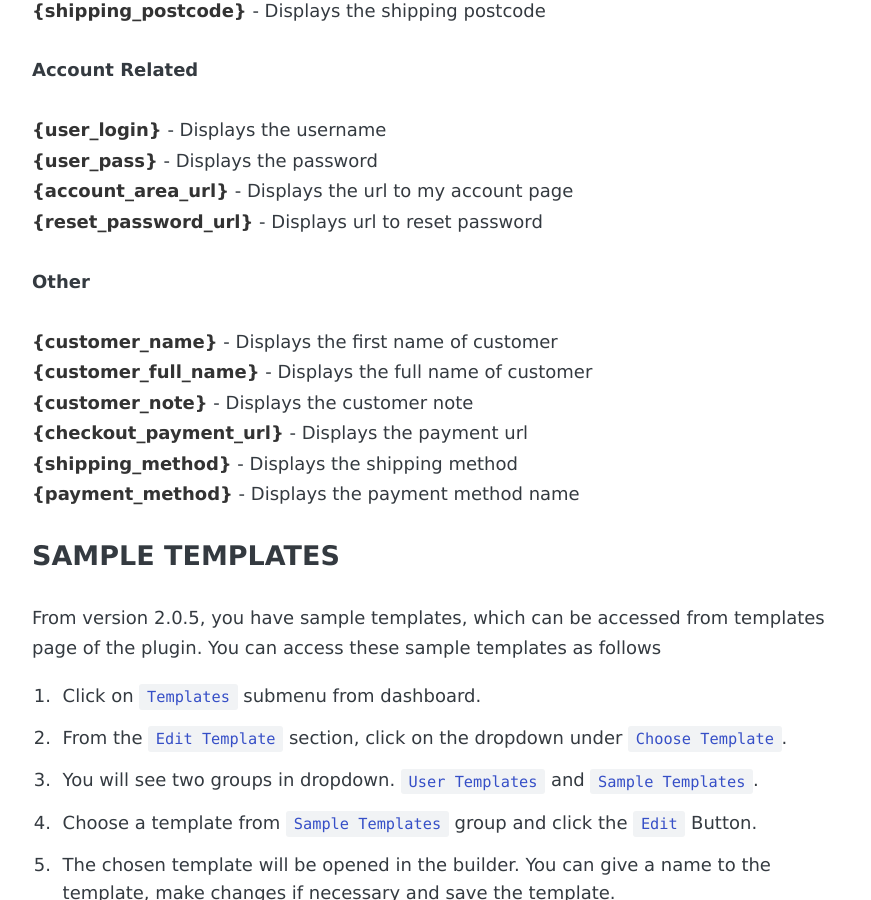
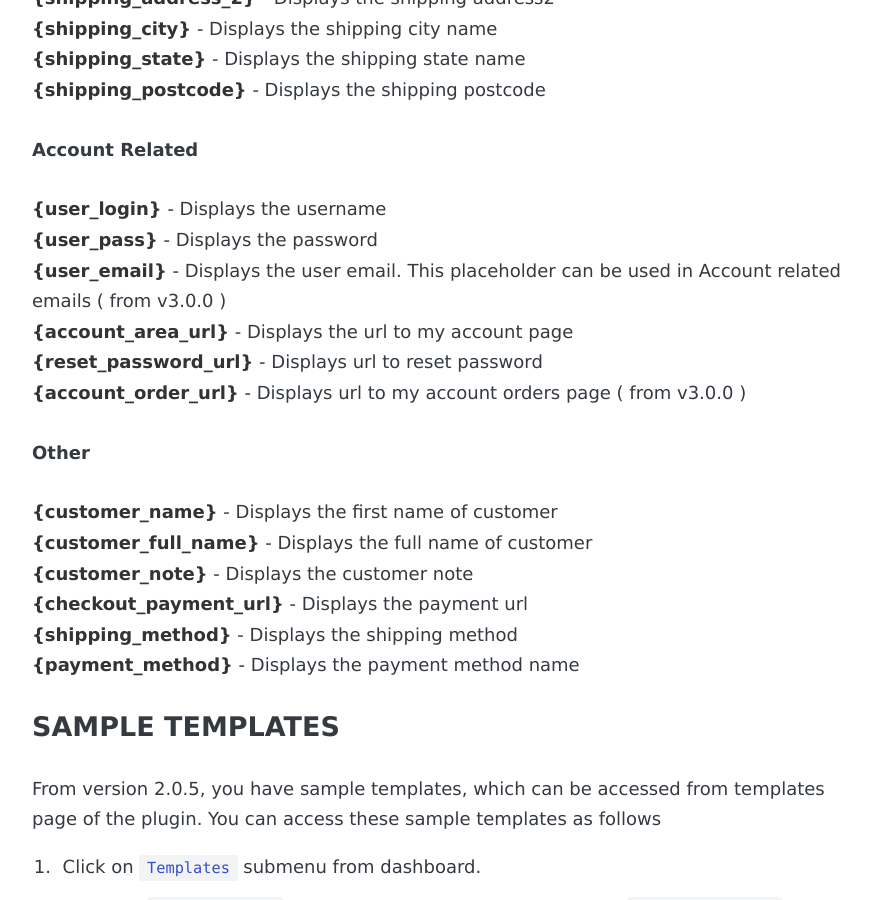
Before and after one commit to Themehigh/themehigh.github.io, a Jekyll site: the page built from _posts/2019-11-01-email-customizer-knowledge-base.markdown, in a window 1280 px wide and 900 px high, scrolled down 7792 px. Shown: the whole window, without its empty margins (194-1065 px from the left). Built offline with Jekyll 4.4.1, drawn with Linux system fonts in a browser that asks for light colours; some web fonts are replaced; comment, search, counter and statistics services are not loaded; some of the changed text lies outside the part shown.

Commit message:
wecm v3.0.0 placeholders
wecm v3.0.0 placeholders update

```diff
--- a/_posts/2019-11-01-email-customizer-knowledge-base.markdown
+++ b/_posts/2019-11-01-email-customizer-knowledge-base.markdown
@@ -157,6 +157,8 @@ The available placeholders are
 **{th_account_area_url}**		-  Displays the url to my account page
 **{th_reset_password_url}**   	-  Displays url to reset password
 
+The above placeholders can be used without the *th_* prefix from version 2.0.5
+
 New list of placeholders are available from version 2.0.5
 
 ##### Site Related
@@ -165,6 +167,7 @@ New list of placeholders are available from version 2.0.5
 
 ##### Order Related
 **{order_id}**				-  Displays the Order ID
+**{order_number}**          -  Displays the order number. By default, order ID( from v3.0.0 )
 **{order_url}**				-  Displays the url to the Order in My account page
 **{order_completed_date}**	-  Displays the Order completed date
 **{order_created_date}**	-  Displays the Order created date
@@ -198,8 +201,10 @@ New list of placeholders are available from version 2.0.5
 ##### Account Related
 **{user_login}**			-  Displays the username
 **{user_pass}**				-  Displays the password
+**{user_email}**            -  Displays the user email. This placeholder can be used in Account related emails ( from v3.0.0 )
 **{account_area_url}** 		-  Displays the url to my account page
 **{reset_password_url}** 	-  Displays url to reset password
+**{account_order_url}**     -  Displays url to my account orders page ( from v3.0.0 )
 
 ##### Other
 **{customer_name}** 		-  Displays the first name of customer
```
